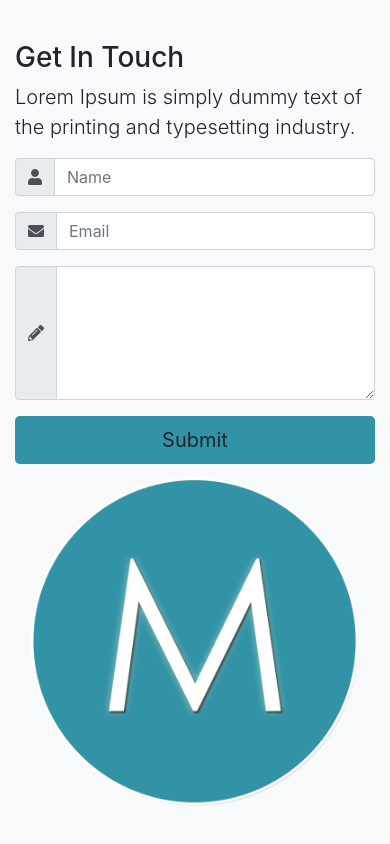
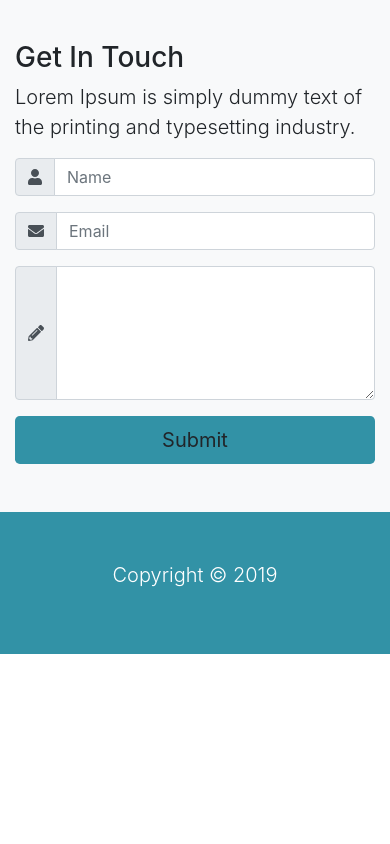
Before and after one commit to avnikolaou/bootstrap-4-themes, a React (Create React App) app: page /Mizuxe in a window 390 px wide. Shown: the part 4583-5427 px from the top of the page. After the commit the page ends 5237 px from the top, so only its background shows below. Built offline with nearby package versions, Linux system fonts and the light colour scheme.

Commit message:
fix: project 2 footer, scrollspy and smothscrolling

```diff
--- a/src/Projects/Mizuxe_Book_Theme/App.css
+++ b/src/Projects/Mizuxe_Book_Theme/App.css
@@ -1,6 +1,9 @@
 .logo {
   width: 50px;
   height: 50px; }
+
+.pointer {
+  cursor: pointer; }
 
 .main-section {
   margin-top: 75px; }
@@ -56,6 +59,12 @@
 #contact .custom-input {
   background-color: #3292a6; }
 
+#footer {
+  background-color: #3292a6; }
+
+@media (max-width: 991px) {
+  #contact img {
+    display: none; } }
 @media (max-width: 768px) {
   #showcase {
     min-height: 500px; }
--- a/src/Projects/Mizuxe_Book_Theme/App.scss
+++ b/src/Projects/Mizuxe_Book_Theme/App.scss
@@ -1,10 +1,15 @@
+$primary: #3292a6;
+$primary-overlay: rgba(50, 146, 166, 0.75);
+
 .logo {
   width: 50px;
   height: 50px;
 }
 
-$primary: #3292a6;
-$primary-overlay: rgba(50, 146, 166, 0.75);
+
+.pointer {
+  cursor: pointer;
+}
 
 .main-section {
   margin-top: 75px;
@@ -86,6 +91,18 @@ $primary-overlay: rgba(50, 146, 166, 0.75);
   }
 }
 
+#footer {
+  background-color: $primary;
+}
+
+@media (max-width: 991px) {
+  #contact {
+    img {
+      display: none;
+    }
+  }
+}
+
 @media (max-width: 768px) {
   #showcase {
     min-height: 500px;
--- /dev/null
+++ b/src/Projects/Mizuxe_Book_Theme/Footer.js
@@ -0,0 +1,26 @@
+import React, { Component } from 'react'
+
+class Footer extends Component {
+
+    getYear() {
+        return new Date().getFullYear();
+    }
+
+    render() {
+        return (
+            <section id={"footer"} className={"py-5 text-white"}>
+                <div className={"container"}>
+                    <div className={"row text-center"}>
+                        <div className={"col-md-12 ml-auto"}>
+                            <p className={"lead"}>
+                                Copyright &copy; <span id={"year"}>{this.getYear()}</span>
+                            </p>
+                        </div>
+                    </div>
+                </div>
+            </section>
+        );
+    }
+}
+
+export default Footer
--- a/src/Projects/Mizuxe_Book_Theme/Mizuxe.js
+++ b/src/Projects/Mizuxe_Book_Theme/Mizuxe.js
@@ -6,6 +6,7 @@ import Boxes from "./Boxes";
 import About from "./About";
 import Authors from "./Authors";
 import Contact from "./Contact";
+import Footer from "./Footer";
 
 class Mizuxe extends Component{
 
@@ -19,6 +20,7 @@ class Mizuxe extends Component{
                 <About/>
                 <Authors/>
                 <Contact/>
+                <Footer/>
             </div>
 
         )
--- a/src/Projects/Mizuxe_Book_Theme/Nav.js
+++ b/src/Projects/Mizuxe_Book_Theme/Nav.js
@@ -1,4 +1,5 @@
 import React, { Component } from 'react'
+import { Link } from "react-scroll";
 import './App.scss'
 import logo from '../../images/mizuxe/mlogo.png'
 
@@ -18,16 +19,16 @@ class Nav extends Component{
                     <div className={"collapse navbar-collapse"} id={"navbarCollapse"}>
                         <ul className={"navbar-nav ml-auto"}>
                             <li className={"nav-item"}>
-                                <a href="#home" className={"nav-link"}>Home</a>
+                                <Link className={"nav-link pointer"} to="showcase" spy={true} smooth={true} offset={-75} duration={500} onSetActive={this.handleSetActive}>Home</Link>
                             </li>
                             <li className={"nav-item"}>
-                                <a href="#about" className={"nav-link"}>About</a>
+                                <Link className={"nav-link pointer"} to="about" spy={true} smooth={true} offset={-70} duration={500} onSetActive={this.handleSetActive}>About</Link>
                             </li>
                             <li className={"nav-item"}>
-                                <a href="#authors" className={"nav-link"}>Meet The Authors</a>
+                                <Link className={"nav-link pointer"} to="authors" spy={true} smooth={true} offset={-95} duration={500} onSetActive={this.handleSetActive}>Authors</Link>
                             </li>
                             <li className={"nav-item"}>
-                                <a href="#contact" className={"nav-link"}>Contact</a>
+                                <Link className={"nav-link pointer"} to="contact" spy={true} smooth={true} duration={500} onSetActive={this.handleSetActive}>Contact</Link>
                             </li>
                         </ul>
                     </div>
```
Also changed, not shown: 2 other files (tests, documents, lock files or other folders).
